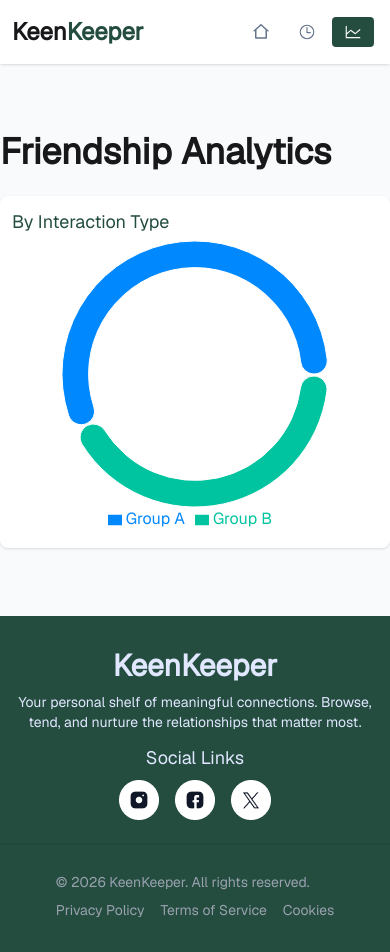
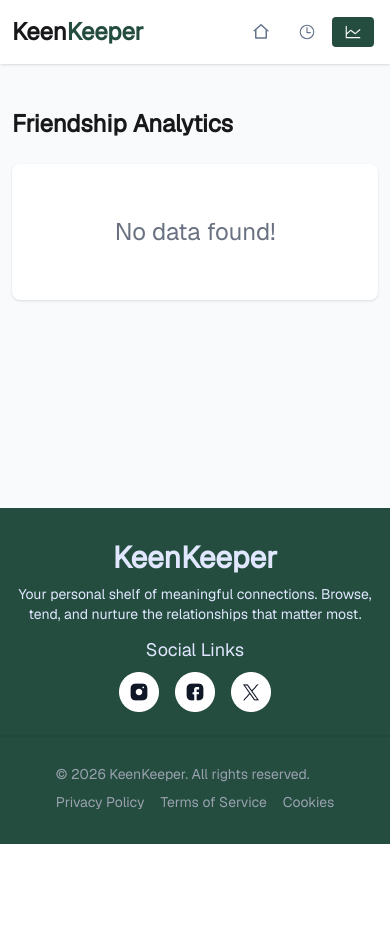
Before and after one commit to mjaabdullah/keen-keeper, a React (Vite) app: page /stats in a window 390 px wide. After the commit the page ends 844 px from the top, so only its background shows below. Built offline with nearby package versions, Linux system fonts and the light colour scheme.

Commit message:
Add Pie chart function

```diff
--- a/src/pages/Stats/Chart.jsx
+++ b/src/pages/Stats/Chart.jsx
@@ -1,11 +1,19 @@
-import { Legend, Pie, PieChart } from "recharts";
-
-const data = [
-  { name: "Group A", value: 400, fill: "#0088FE" },
-  { name: "Group B", value: 300, fill: "#00C49F" },
-];
+import { useContext } from "react";
+import { Legend, Pie, PieChart, Tooltip } from "recharts";
+import { TimelineContext } from "../../context/TimelineContext";
 
 const Chart = () => {
+  const { timelineData } = useContext(TimelineContext);
+
+  const getChartData = (type) => {
+    return timelineData.filter((item) => item.actionType === type).length;
+  };
+
+  const data = [
+    { name: "Call", value: getChartData("Call"), fill: "#244D3F" },
+    { name: "Text", value: getChartData("Text"), fill: "#7E35E1" },
+    { name: "Video", value: getChartData("Video"), fill: "#37A163" },
+  ];
   return (
     <div className="flex justify-center">
       <PieChart
@@ -27,7 +35,8 @@ const Chart = () => {
           dataKey="value"
           isAnimationActive={true}
         />
-        <Legend />
+        <Tooltip />
+        <Legend wrapperStyle={{ paddingTop: "20px" }} />
       </PieChart>
     </div>
   );
--- a/src/pages/Stats/Stats.jsx
+++ b/src/pages/Stats/Stats.jsx
@@ -1,12 +1,24 @@
+import { useContext } from "react";
+import EmptyState from "../../components/shared/EmptyState";
+import { TimelineContext } from "../../context/TimelineContext";
 import Chart from "./Chart";
 
 const Stats = () => {
+  const { timelineData } = useContext(TimelineContext);
   return (
-    <div className="max-w-5xl mx-auto my-17">
-      <h1 className="text-4xl font-bold mb-6">Friendship Analytics</h1>
+    <div className="max-w-5xl mx-auto my-8 lg:my-15 p-3">
+      <h1 className="text-2xl lg:text-4xl font-bold mb-6">
+        Friendship Analytics
+      </h1>
       <div className="bg-white p-3 md:p-8 rounded-lg shadow">
-        <h4 className="text-lg text-[#244D3F]">By Interaction Type</h4>
-        <Chart />
+        {timelineData.length > 0 ? (
+          <>
+            <h4 className="text-lg text-[#244D3F] mb-4">By Interaction Type</h4>
+            <Chart />
+          </>
+        ) : (
+          <EmptyState />
+        )}
       </div>
     </div>
   );
```
